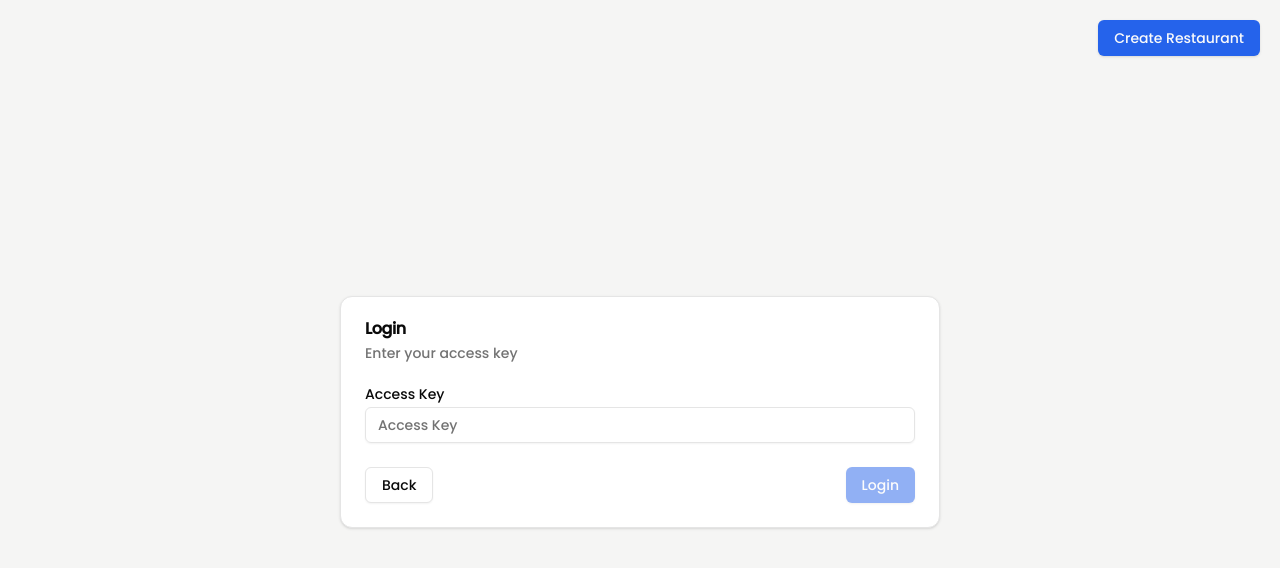
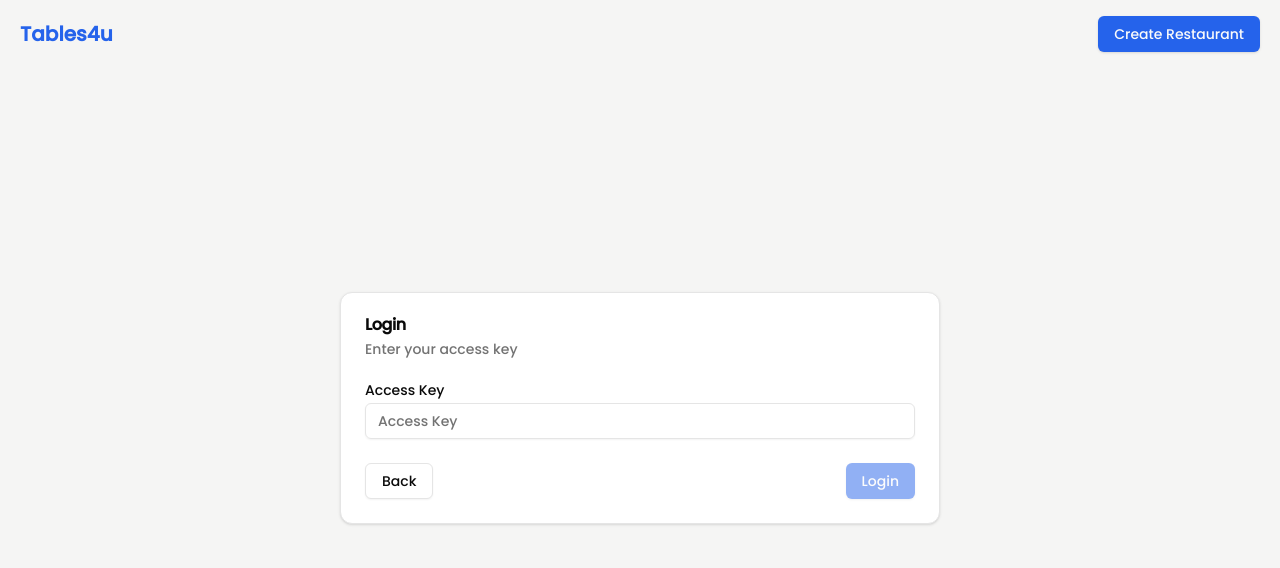
Before and after one commit to ronak-wani/Tables4u, a Next.js app: page /owners in a window 1280 px wide. Shown: the top 568 px of the page. Built offline with nearby package versions, Linux system fonts and the light colour scheme.

Commit message:
Headers configured

```diff
--- a/src/app/owners/createRestaurant/page.tsx
+++ b/src/app/owners/createRestaurant/page.tsx
@@ -7,6 +7,7 @@ import {Button} from "@/components/ui/Button";
 import Link from "next/link";
 import { Copy } from 'lucide-react';
 import axios from 'axios';
+import Header from "@/app/(components)/Header";
 
 const instance = axios.create({
     baseURL: 'https://8ng83lxa6k.execute-api.us-east-1.amazonaws.com/G2Iteration1'
@@ -59,8 +60,9 @@ export default function CreateRestaurantPage() {
     }
     return (
         <>
+            <Header hidden={false}/>
             {isNotInvisible && (
-            <div className={`flex justify-center items-center h-full mt-44`}>
+            <div className={`flex justify-center items-center h-full mt-36`}>
                 <Card className="w-[800px]">
                     <CardHeader>
                         <CardTitle>Restaurant</CardTitle>
--- a/src/app/owners/editRestaurant/page.tsx
+++ b/src/app/owners/editRestaurant/page.tsx
@@ -16,6 +16,7 @@ import axios from "axios";
 import {Button} from "@/components/ui/Button";
 import {Trash} from "lucide-react";
 import { useRouter } from 'next/navigation';
+import Header from "@/app/(components)/Header";
 
 const instance = axios.create({
     baseURL: 'https://8ng83lxa6k.execute-api.us-east-1.amazonaws.com/G2Iteration1'
@@ -226,7 +227,8 @@ export default function EditRestaurantPage() {
     }
     return (
         <>
-            <div className={`flex justify-center items-center h-full mt-44`}>
+            <Header hidden={false}/>
+            <div className={`flex justify-center items-center h-full mt-16`}>
                 <Card className="w-[800px]">
                     <CardHeader>
                         <CardTitle>Restaurant</CardTitle>
--- a/src/app/owners/page.tsx
+++ b/src/app/owners/page.tsx
@@ -7,6 +7,7 @@ import {Label} from "@/components/ui/label";
 import {Input} from "@/components/ui/input";
 import axios from "axios";
 import { useRouter } from 'next/navigation';
+import Header from "@/app/(components)/Header";
 // import {number} from "prop-types";
 
 const instance = axios.create({
@@ -64,14 +65,15 @@ export default function Owner(){
 
     return(
         <>
-            <div className="flex justify-end items-center m-5">
+            <div className="flex justify-between items-center mr-5">
+                <Header hidden={false}/>
                 <div>
                     <Link href="/owners/createRestaurant">
                         <Button>Create Restaurant</Button>
                     </Link>
                 </div>
             </div>
-            <div className={`flex justify-center items-center h-full mt-60`}>
+            <div className={`flex justify-center items-center h-full mt-56`}>
                     <Card className="w-[600px]">
                         <CardHeader>
                             <CardTitle>Login</CardTitle>
```
